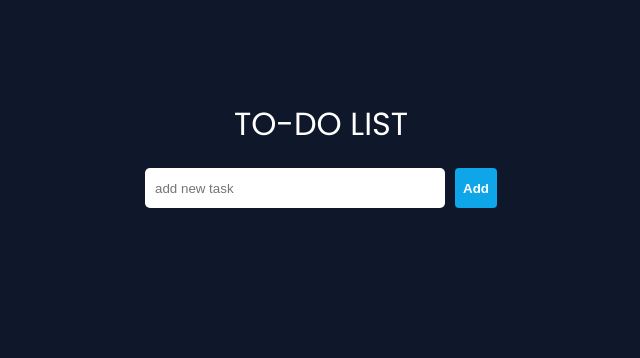
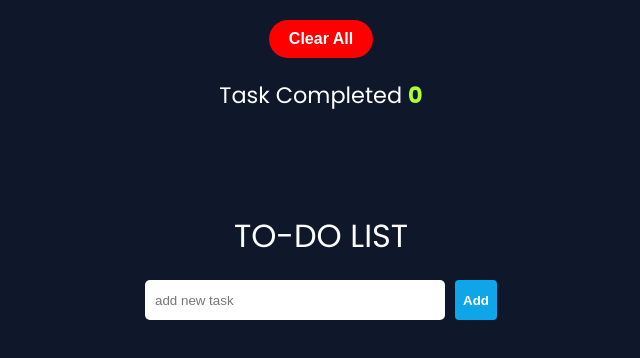
Before and after one commit to kazimahmad22/projects, a plain HTML site: page todo_list/index.html in a window 1280 px wide. Shown: the whole page, without its empty margins (319-959 px from the left). Drawn offline with nearby package versions, Linux system fonts and the light colour scheme.

Commit message:
task counter and clear all button added

```diff
--- a/todo_list/index.html
+++ b/todo_list/index.html
@@ -17,11 +17,15 @@
     <title>Website Name</title>
   </head>
   <body style="background-color: #0f172a">
+    <header>
+      <button id="clearBtn">Clear All</button>
+      <h6>Task Completed <span id="count">0</span></h6>
+    </header>
     <div id="mainContainer">
       <h1>TO-DO LIST</h1>
       <div id="addNewTask">
         <input id="addNewInput" type="text" placeholder="add new task" />
-        <button id="addNew">Add</button>
+        <button id="addNewBtn">Add</button>
       </div>
       <div id="list">
         <!-- <div class="listItem">
--- a/todo_list/main.js
+++ b/todo_list/main.js
@@ -1,6 +1,9 @@
 const userInput = document.querySelector('#addNewInput');
-const addBtn = document.querySelector('#addNew');
+const addBtn = document.querySelector('#addNewBtn');
 const listContainer = document.querySelector('#list');
+const clearBtn = document.querySelector('#clearBtn');
+const taskCounter = document.querySelector('#count');
+let count = 0;
 
 function createNewTask(taskText) {
   let div = document.createElement('div');
@@ -17,6 +20,8 @@ function createNewTask(taskText) {
 function deleteTask() {
   const listItem = this.parentNode;
   listItem.remove();
+  count++;
+  taskCounter.textContent = count;
 }
 
 addBtn.addEventListener('click', (e) => {
@@ -29,3 +34,15 @@ addBtn.addEventListener('click', (e) => {
 function resetUserInput() {
   userInput.value = '';
 }
+
+function clearAllTask() {
+  const tasks = document.querySelectorAll('.listItem');
+  tasks.forEach((e) => {
+    e.remove();
+  });
+  taskCounter.textContent = 0;
+}
+
+clearBtn.addEventListener('click', clearAllTask);
+
+console.log(taskCounter);
--- a/todo_list/style.css
+++ b/todo_list/style.css
@@ -38,13 +38,14 @@ h1 {
     border: none;
 }
 
-#addNew {
+#addNewBtn {
     color: white;
     font-weight: bold;
     border: none;
     border-radius: 4px;
     background-color: #0ea5e9;
     padding: 8px;
+    cursor: pointer;
 }
 
 .deleteBtn {
@@ -86,3 +87,34 @@ p {
     border: none;
     background-color: #34445f;
 }
+
+header {
+    padding-top: 20px;
+    display: flex;
+    width: 100%;
+    align-items: center;
+    justify-content: center;
+    gap: 20px;
+    flex-direction: column;
+}
+
+h6 {
+    font-size: 1.4rem;
+    font-weight: normal;
+}
+
+#count {
+    color: greenyellow;
+    font-weight: bold;
+}
+
+#clearBtn {
+    border: none;
+    background-color: red;
+    color: white;
+    padding: 10px 20px;
+    font-size: 1rem;
+    font-weight: bold;
+    border-radius: 50px;
+    cursor: pointer;
+}
```
